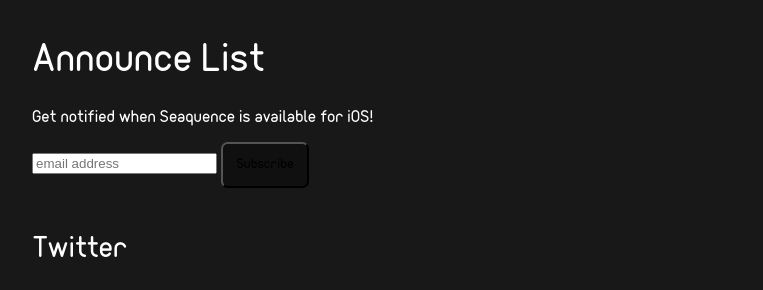
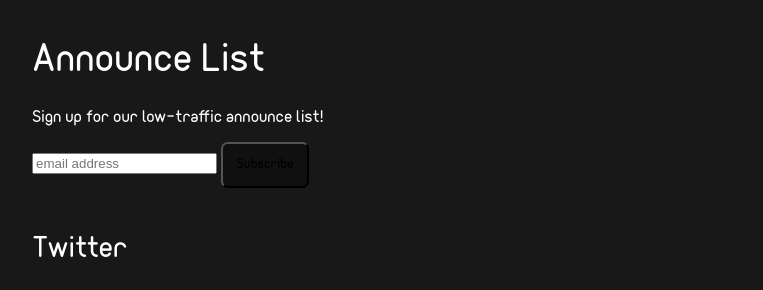
Before and after one commit to oknk/seaquence, a Jekyll site: the page built from index.md, in a window 1280 px wide and 900 px high, scrolled down 1098 px. Shown: the part 151-441 px from the top of the window, without its empty margins (258-1021 px from the left). Built offline with Jekyll 4.4.1, drawn with Linux system fonts in a browser that asks for light colours; comment, search, counter and statistics services are not loaded.

Commit message:
Mailing list update

```diff
--- a/_includes/mailinglist.html
+++ b/_includes/mailinglist.html
@@ -18,7 +18,7 @@
   </style>
   <form action="//seaquence.us14.list-manage.com/subscribe/post?u=3fdd5f25d4bef024b16678665&amp;id=0c17c3906d" method="post" id="mc-embedded-subscribe-form" name="mc-embedded-subscribe-form" class="validate" target="_blank" novalidate>
       <div id="mc_embed_signup_scroll">
-      <h3 for="mce-EMAIL">Get notified when Seaquence is available for iOS!</h3>
+      <h3 for="mce-EMAIL">Sign up for our low-traffic announce list!</h3>
       <p>
       <input type="email" value="" name="EMAIL" class="email" id="mce-EMAIL" placeholder="email address" required>
       <input type="submit" value="Subscribe" name="subscribe" id="mc-embedded-subscribe" class="button">
```
